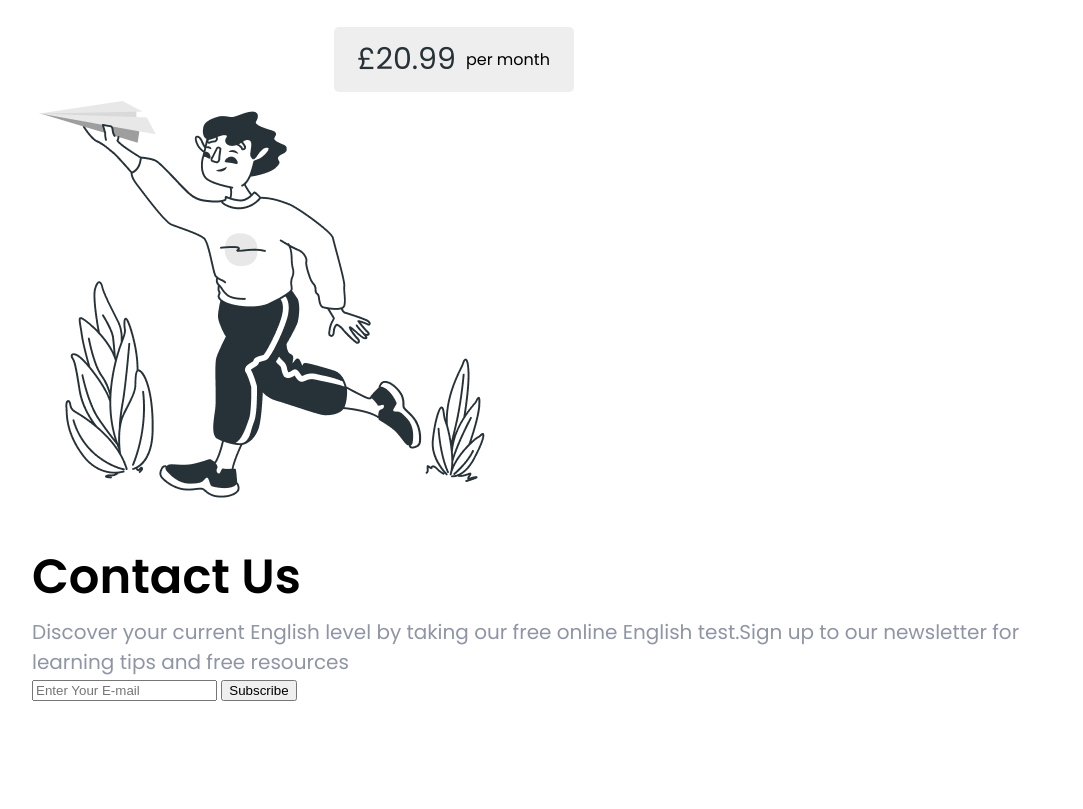
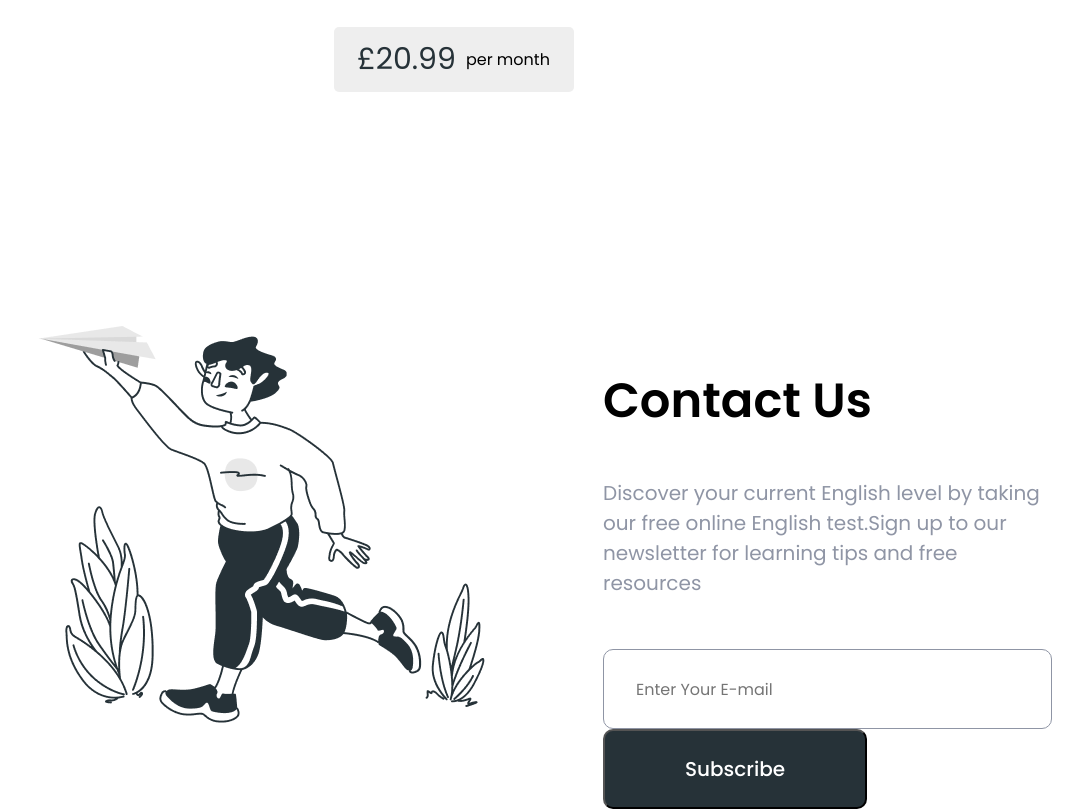
Before and after one commit to TutEvgen1984/site_4_portfolio, a plain HTML site: page index.html in a window 1280 px wide. Shown: the part 5604-6413 px from the top of the page, without its empty margins (98-1181 px from the left). Before the commit the page ends 6306 px from the top, so only its background shows below. Drawn offline with Linux system fonts and the light colour scheme.

Commit message:
29.08.2025

```diff
--- a/index.html
+++ b/index.html
@@ -279,6 +279,14 @@
         <!-- #endregion Section Contact us -->
     </main>
 
+    <!-- #region Footer -->
+    <footer>
+        <div>
+
+        </div>
+    </footer>
+    <!-- #endregion Footer -->
+
 </body>
 
 </html>
--- a/style/main.css
+++ b/style/main.css
@@ -448,6 +448,7 @@ body {
   gap: 15px;
   flex-wrap: wrap;
   justify-content: center;
+  padding-bottom: 150px;
 }
 
 .pricing__card {
@@ -498,27 +499,58 @@ body {
 
 .section--contact-us {}
 
-.container--common {}
-
-.contact-us__flex-group {}
+.contact-us__flex-group {
+  display: flex;
+  padding-top: 75px;
+  justify-content: center;
+  gap: 94px;
+}
 
 .contact-us__left-side {}
 
-.contact-us__right-side {}
+.contact-us__right-side {
+  padding-top: 35px;
+}
 
-.h2--common {}
+.contact-us__h2 {
+  margin-bottom: 37px;
+}
 
-.contact-us__h2 {}
-
-.p--common {}
-
-.contact-us__p {}
+.contact-us__p {
+  margin-bottom: 51px;
+}
 
 .contact-us__form {}
 
-.contact-us__input {}
+.contact-us__input {
+  max-width: 450px;
+  width: 100%;
+  min-height: 80px;
 
-.contact-us__btn-subscribe {}
+  border: 1px solid #8f95a5;
+  border-radius: 10px;
 
+  font-family: inherit;
+  font-weight: 400;
+  font-size: 16px;
+  color: #8f95a5;
+
+  padding-left: 32px;
+  margin-right: 8px;
+}
+
+.contact-us__btn-subscribe {
+  max-width: 264px;
+  width: 100%;
+  min-height: 80px;
+
+  border-radius: 10px;
+  background-color: #263238;
+
+  font-family: inherit;
+  font-weight: 500;
+  font-size: 20px;
+  color: #fff;
+}
 
 /* #endregion Section Contact us */
```
